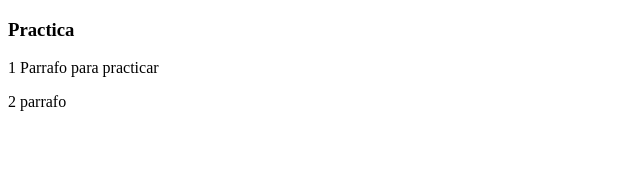
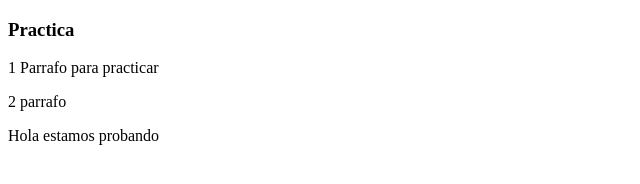
Before and after one commit to Granger-Francia/hello-world, a plain HTML site: page index.html in a window 1280 px wide. Shown: the whole page, without its empty margins (0-640 px from the left). Drawn offline with Linux system fonts and the light colour scheme.

Commit message:
parrafo numero 3

```diff
--- a/index.html
+++ b/index.html
@@ -9,6 +9,7 @@
     <h3>Practica</h3>
     <p>1 Parrafo para practicar</p>
     <p>2 parrafo</p>
+    <p>Hola estamos probando</p>
 
 
 </body>
```
